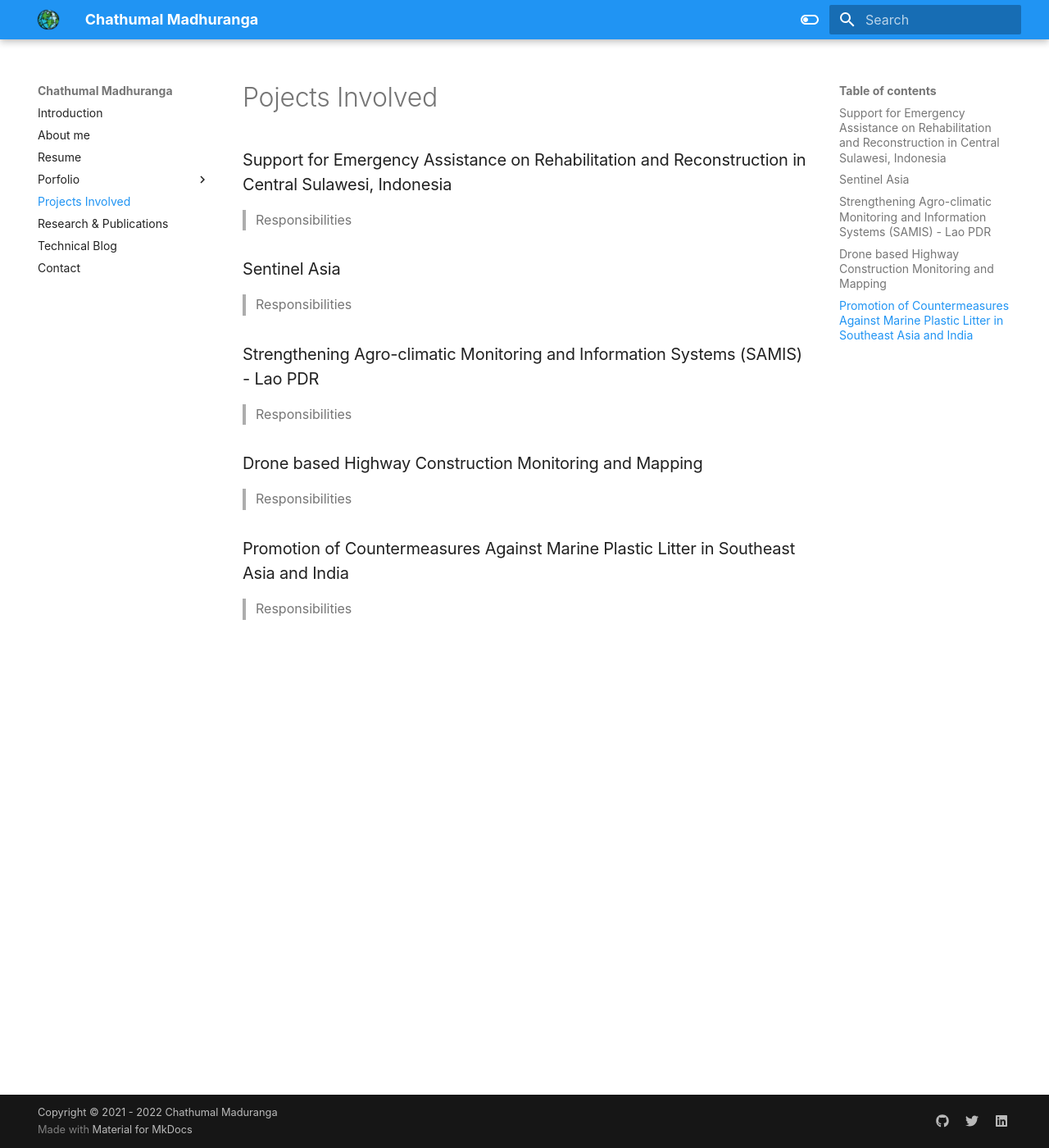
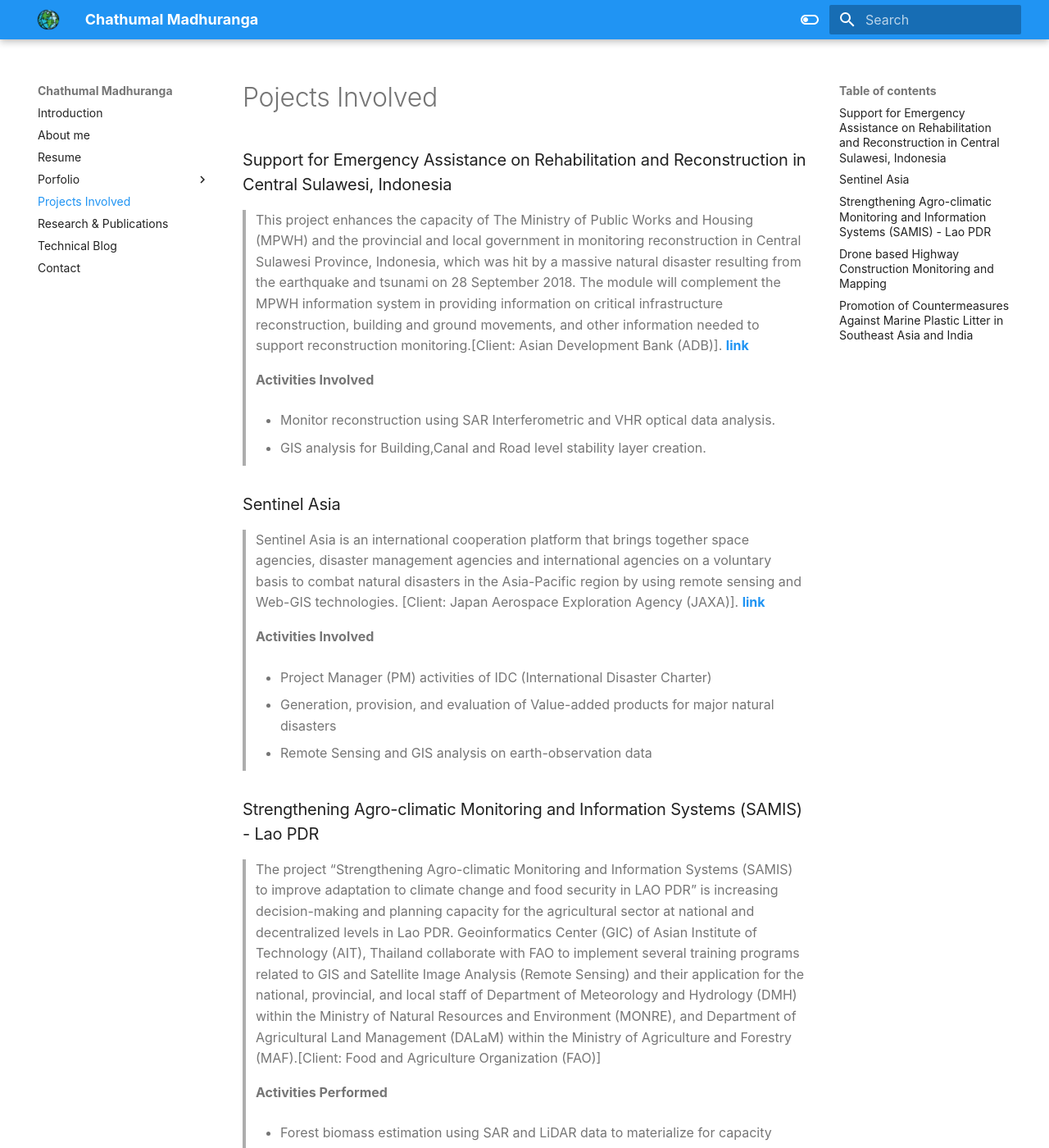
Before and after one commit to chathumal93/chathumal93.github.io, an MkDocs documentation site: the page built from docs/projects.md, in a window 1280 px wide and 1400 px high. Shown: the whole window at 82% size. Built offline with MkDocs 1.6.1 and Material for MkDocs 9.7.7, drawn with Linux system fonts in a browser that asks for light colours; some web fonts are replaced; some of the changed text lies outside the part shown.

Commit message:
project updates

```diff
--- a/docs/projects.md
+++ b/docs/projects.md
@@ -1,16 +1,53 @@
 # Pojects Involved
 
 ### Support for Emergency Assistance on Rehabilitation and Reconstruction in Central Sulawesi, Indonesia
-> Responsibilities
+> This project enhances the capacity of The Ministry of Public Works and Housing (MPWH) and the provincial and local government in monitoring reconstruction in Central Sulawesi Province, Indonesia, which was hit by a massive natural disaster resulting from the earthquake and tsunami on 28 September 2018. The module will complement the MPWH information system in providing information on critical infrastructure reconstruction, building and ground movements, and other information needed to support reconstruction monitoring.[Client: Asian Development Bank (ADB)].
+[**link**](https://pgeo.ait.ac.th/maps/)
+
+>**Activities Involved**
+
+>- Monitor reconstruction using SAR Interferometric and VHR optical data analysis.
+
+>- GIS analysis for Building,Canal and Road level stability layer creation.
 
 ### Sentinel Asia
-> Responsibilities
+> Sentinel Asia is an international cooperation platform that brings together space agencies, disaster management agencies and international agencies on a voluntary basis to combat natural disasters in the Asia-Pacific region by using remote sensing and Web-GIS technologies. [Client: Japan Aerospace Exploration Agency (JAXA)].
+[**link**](https://sentinel-asia.org/)
+
+>**Activities Involved**
+
+>- Project Manager (PM) activities of IDC (International Disaster Charter)
+
+>- Generation, provision, and evaluation of Value-added products for major natural disasters
+
+>- Remote Sensing and GIS analysis on earth-observation data
 
 ### Strengthening Agro-climatic Monitoring and Information Systems (SAMIS) - Lao PDR
-> Responsibilities
+> The project “Strengthening Agro-climatic Monitoring and Information Systems (SAMIS) to improve adaptation to climate change and food security in LAO PDR” is increasing decision-making and planning capacity for the agricultural sector at national and decentralized levels in Lao PDR. Geoinformatics Center (GIC) of Asian Institute of Technology (AIT), Thailand collaborate with FAO to implement several training programs related to GIS and Satellite Image Analysis (Remote Sensing) and their application for the national, provincial, and local staff of Department of Meteorology and Hydrology (DMH) within the Ministry of Natural Resources and Environment (MONRE), and Department of Agricultural Land Management (DALaM) within the Ministry of Agriculture and Forestry (MAF).[Client: Food and Agriculture Organization (FAO)]
+
+>**Activities Performed**
+
+>- Forest biomass estimation using SAR and LiDAR data to materialize for capacity building programs
+
+>- Conducted training on "Forest mapping and biomass estimation" using satellite remote sensing data
 
 ### Drone based Highway Construction Monitoring and Mapping
-> Responsibilities
+> Department of Highways (DOH), Thailand is the dedicated government agency for highway network in Thailand. DOH has initiated a project in Rama 2 road expanding from 9th Km to 21st km of the road and DOH considers providing up to date maps of the construction which will be helpful for the general public and also planning prospective. Geoinformatics Centre of Asian Institute of Technology (AIT) collaborate with DOH in this regard.[Client: Department of Highways (DOH)]
+[**link**](https://gicait.maps.arcgis.com/apps/Cascade/index.html?appid=c3f3a4fcd27445eabb2452233bc3e3ae)
+
+>**Activities Involved**
+
+>- Fieldwork, including drone data acquisition and GNSS
+
+>- Photogrammetric processing and data visualization
 
 ### Promotion of Countermeasures Against Marine Plastic Litter in Southeast Asia and India
-> Responsibilities
+> The UN Environment Programme (UNEP) and the Government of Japan initiated a project on Promotion of Countermeasures Against Marine Plastic Litter in Southeast Asia and India, focusing on developing a model for plastic leakage and monitor leakage hotspots along the Ganges and Mekong rivers.[Client: United Nations Environment Programme (UNEP)]
+
+>**Activities Involved**
+
+>- Drone data collection, processing, and visualizing for plastic identiﬁcation analysis
+
+>- GIS analysis on Ortho-mosaic products
+
+>- Mapping Process Documentation
```
Also changed, not shown: docs/research.md (+3 -3 lines).
